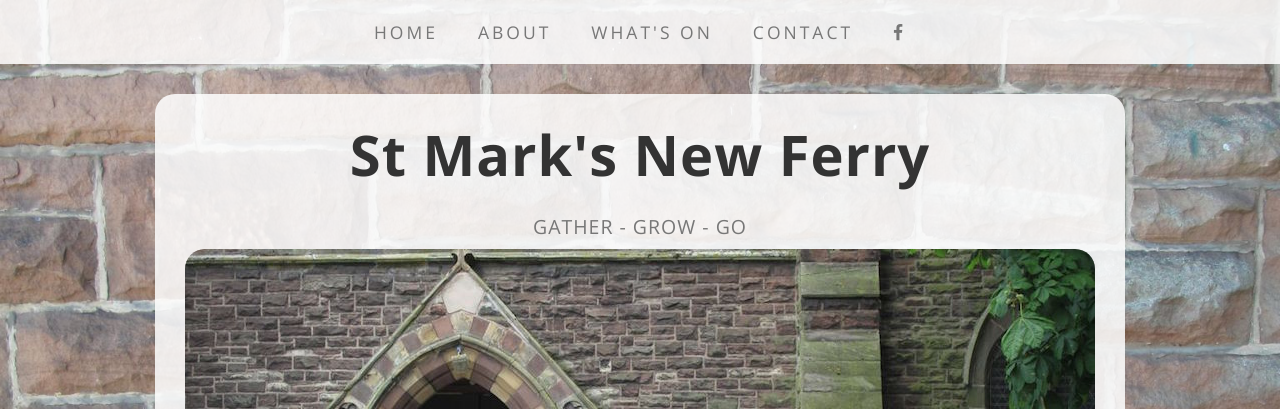
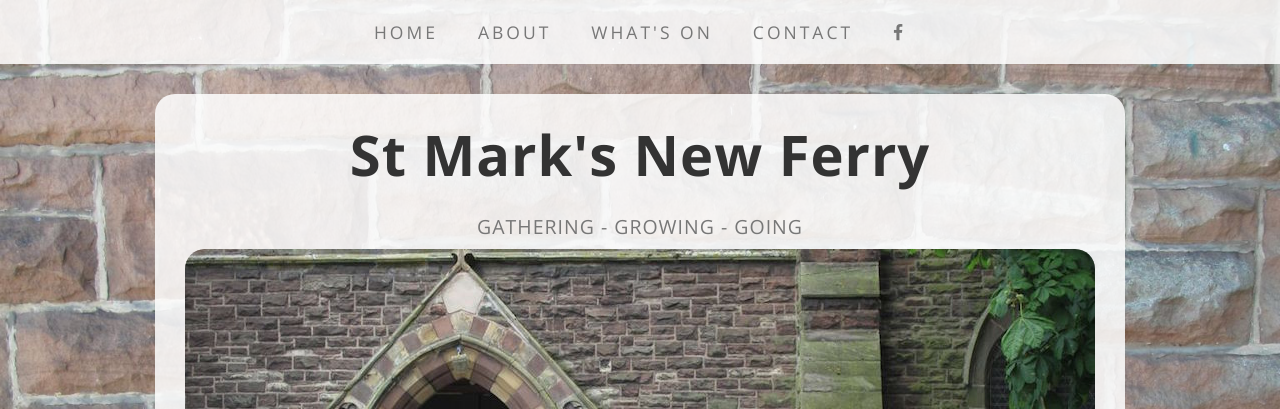
Before and after one commit to stmarksnewferry/stmarksnewferry.github.io, a Jekyll site: the page built from index.md, in a window 1280 px wide. Shown: the top 409 px of the page. Built offline with Jekyll 4.4.1, drawn with Linux system fonts in a browser that asks for light colours; nearby versions of some CDN libraries.

Commit message:
Update index.md

```diff
--- a/index.md
+++ b/index.md
@@ -2,7 +2,7 @@
 # HOME PAGE
 
 # Settings
-tagline: Gather - Grow - Go
+tagline: Gathering - Growing - Going
 home_boxes:
 - welcome
 - safeguarding
```
